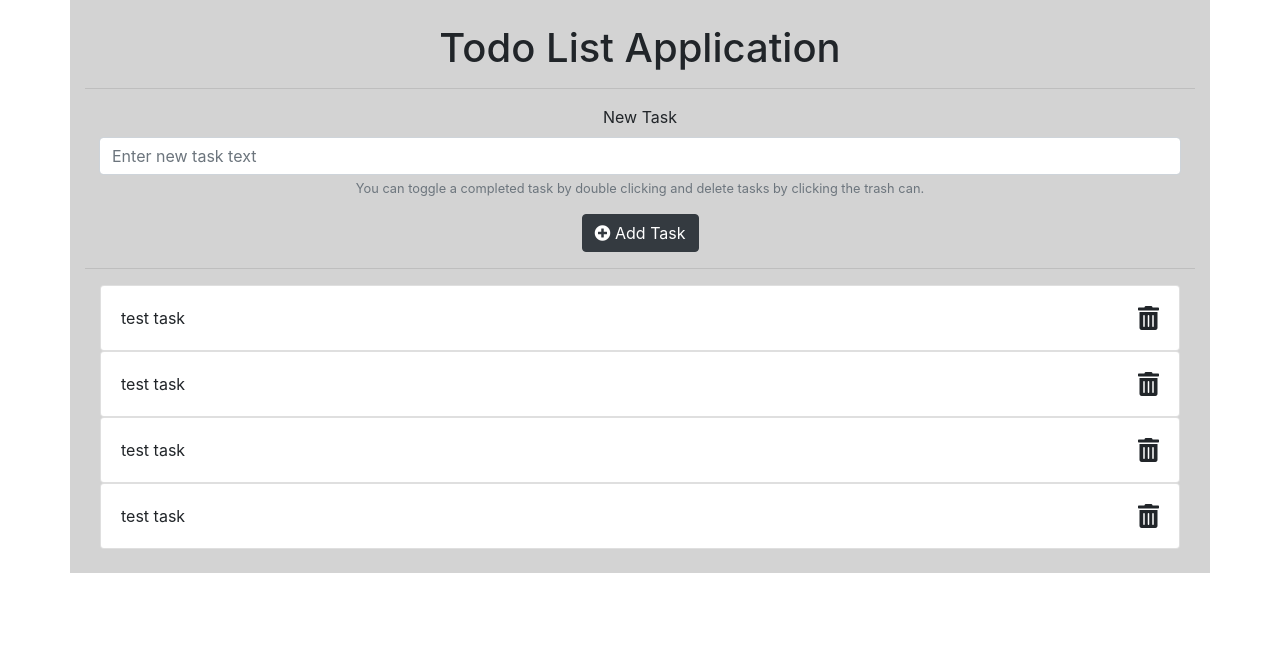
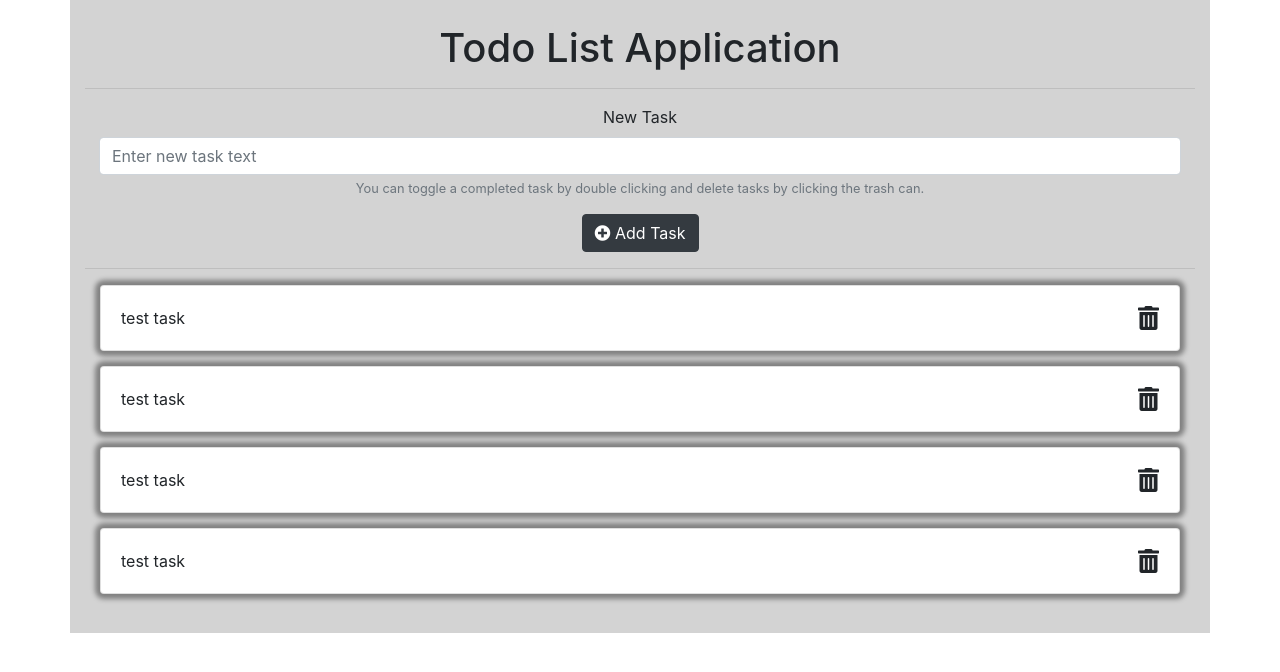
Before and after one commit to kochzj27/bootcamp-reduxtodolist, a React (Create React App) app: page / in a window 1280 px wide. Shown: the top 672 px of the page. Built offline with nearby package versions, Linux system fonts and the light colour scheme.

Commit message:
update css

```diff
--- a/src/components/TodoCard/TodoCard.css
+++ b/src/components/TodoCard/TodoCard.css
@@ -2,3 +2,8 @@
   display: flex;
   justify-content: space-between;
 }
+
+.card-margin {
+  margin-bottom: 15px;
+  box-shadow: 0px 0px 5px 5px gray;
+}
--- a/src/components/TodoCard/TodoCard.js
+++ b/src/components/TodoCard/TodoCard.js
@@ -4,7 +4,7 @@ import './TodoCard.css';
 const TodoCard = (props) => {
   return (
 
-    <div className="card">
+    <div className="card card-margin">
       <div className="card-body spaced">
         <div>{props.task}</div>
         <i class="fas fa-trash-alt" style={{ fontSize: '18pt' }}></i>
```
